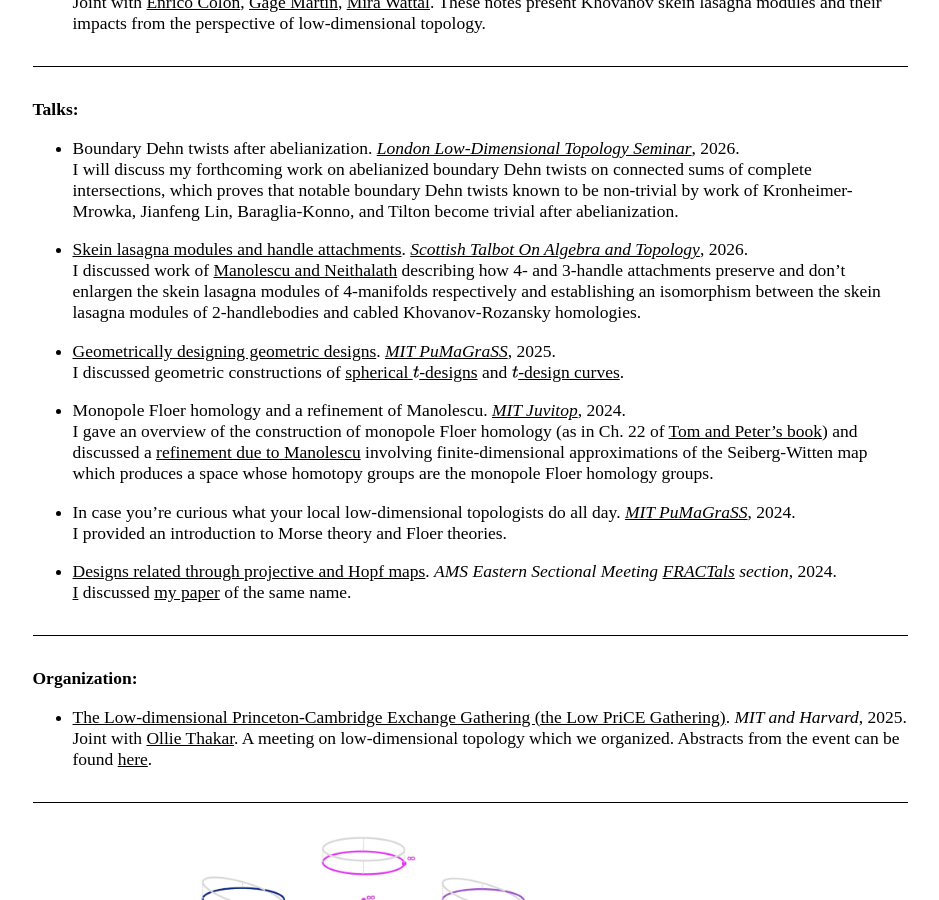
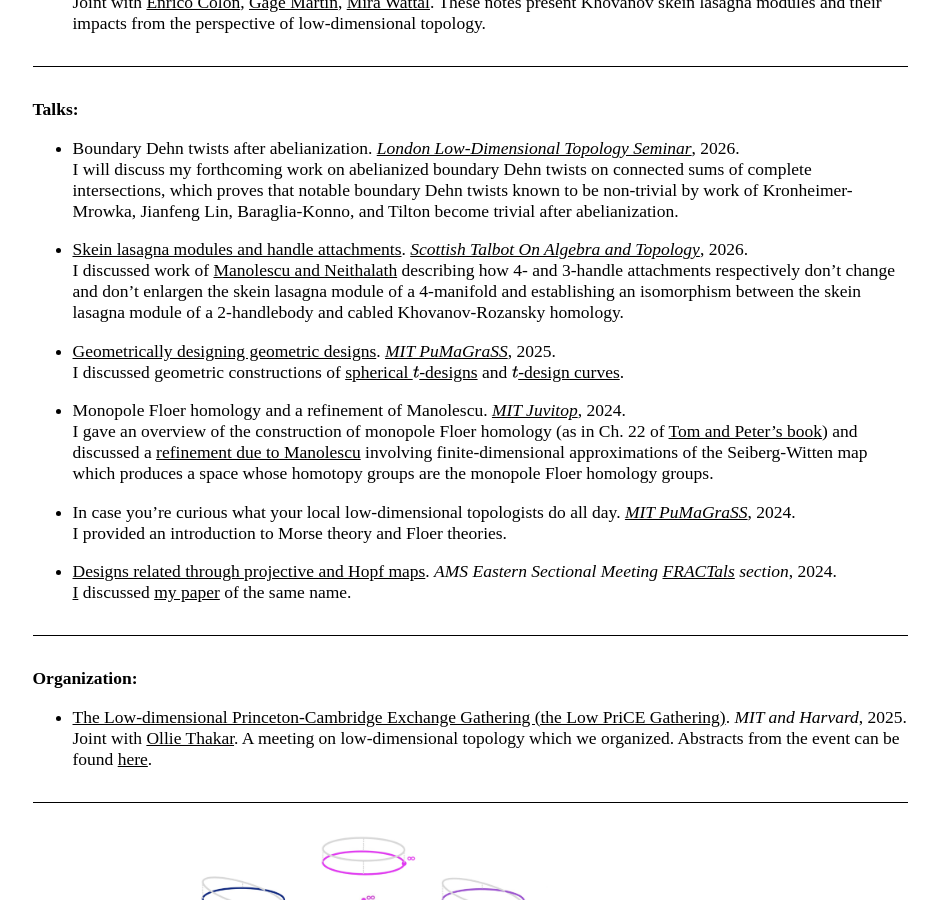
Before and after one commit to AyodejiLindblad/AyodejiLindblad.github.io, a Jekyll site: the page built from index.md, in a window 1280 px wide and 900 px high, scrolled down 1433 px. Shown: the whole window, without its empty margins (170-1109 px from the left). Built offline with Jekyll 4.4.1, drawn with Linux system fonts in a browser that asks for light colours; some web fonts are replaced.

Commit message:
Final description of lasagna talk

```diff
--- a/index.md
+++ b/index.md
@@ -77,7 +77,7 @@ Joint with [Enrico Colón](https://www.math.harvard.edu/people/colon-enrico/), [
     I will discuss my forthcoming work on abelianized boundary Dehn twists on connected sums of complete intersections, which proves that notable boundary Dehn twists known to be non-trivial by work of Kronheimer-Mrowka, Jianfeng Lin, Baraglia-Konno, and Tilton become trivial after abelianization.
 
 * [Skein lasagna modules and handle attachments](talks/Skein-lasagna-modules-and-handle-attachments.pdf). *[Scottish Talbot On Algebra and Topology](https://sites.google.com/view/stoat-workshop/home)*, 2026.
-    I discussed work of [Manolescu and Neithalath](https://www.degruyterbrill.com/document/doi/10.1515/crelle-2022-0021/html?lang=en&srsltid=AfmBOoqxU5Qjqk2STSb85QQrpKWQh0vum4-dj8cIoxs9kUAX-qHu2Zjn) describing how 4- and 3-handle attachments preserve and don't enlargen the skein lasagna modules of 4-manifolds respectively and establishing an isomorphism between the skein lasagna modules of 2-handlebodies and cabled Khovanov-Rozansky homologies.
+    I discussed work of [Manolescu and Neithalath](https://www.degruyterbrill.com/document/doi/10.1515/crelle-2022-0021/html?lang=en&srsltid=AfmBOoqxU5Qjqk2STSb85QQrpKWQh0vum4-dj8cIoxs9kUAX-qHu2Zjn) describing how 4- and 3-handle attachments respectively don't change and don't enlargen the skein lasagna module of a 4-manifold and establishing an isomorphism between the skein lasagna module of a 2-handlebody and cabled Khovanov-Rozansky homology.
 
 * [Geometrically designing geometric designs](/talks/Geometrically-designing-geometric-designs.jpg). *[MIT PuMaGraSS](https://math.mit.edu/pumagrass/)*, 2025.
     I discussed geometric constructions of [spherical $t$\-designs](https://rdcu.be/eSi5F) and [$t$\-design curves](research/Asymptotically-optimal-t--design-curves-on-S3.pdf).
```
